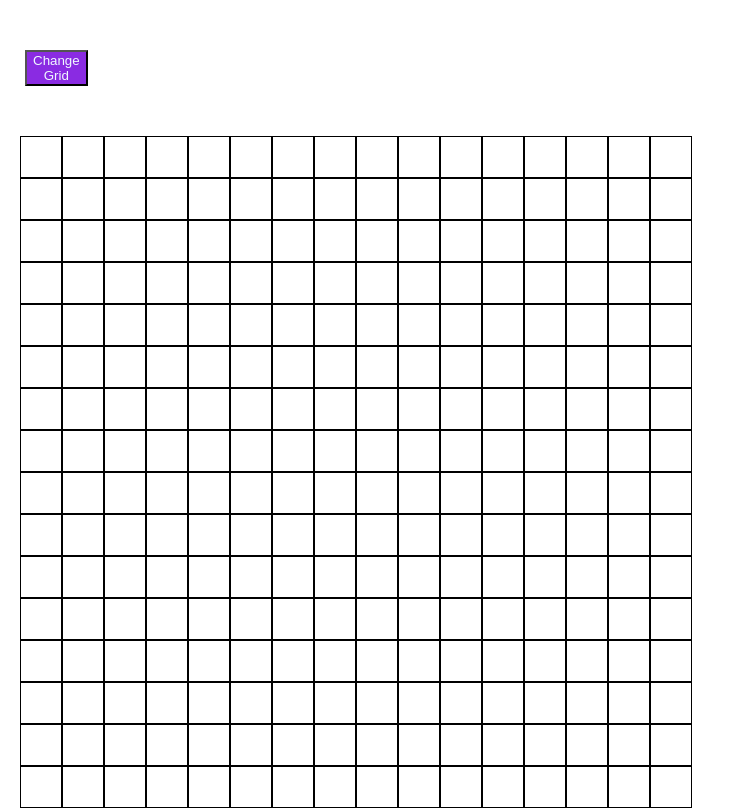
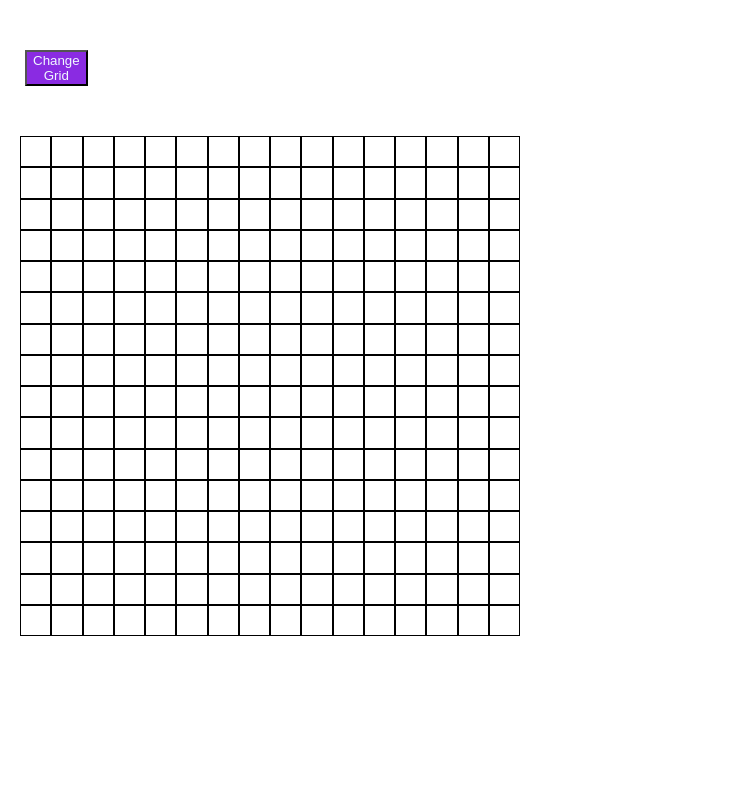
Before and after one commit to mmtzitziras/etch-a-sketch, a plain HTML site: page index.html in a window 1280 px wide. Shown: the top 808 px of the page, without its empty margins (0-735 px from the left). Drawn offline with Linux system fonts and the light colour scheme.

Commit message:
Fixed grid size and each box size so it fits inside the container

```diff
--- a/js/main.js
+++ b/js/main.js
@@ -1,14 +1,13 @@
 let gridSize = 16;
 
 const container = document.querySelector('.container');
-const body = document.querySelector('body');
 const changeGrid = document.querySelector('.change-grid');
 createGrid();
 
 changeGrid.addEventListener('click', changeSize => {
     let newSize = parseInt(prompt('Enter new grid size:'));
-    while (newSize<0){
-        let newSize = parseInt(prompt('Enter new grid size:'));
+    while (newSize<0 || newSize>100){
+        newSize = parseInt(prompt('Enter new grid size:'));
     }
     removeGrid();
     gridSize = newSize;
@@ -18,7 +17,7 @@ changeGrid.addEventListener('click', changeSize => {
 
 function createGrid() {
 
-    for (let i = 0; i < gridSize*gridSize + gridSize; i++) {
+    for (let i = 0; i < gridSize*gridSize; i++) {
         const div = document.createElement('div');
         div.addEventListener("mouseover", event => {
             div.style.backgroundColor = 'red';
@@ -26,15 +25,18 @@ function createGrid() {
         div.addEventListener("mouseout", event => {
             div.style.backgroundColor = 'white';
         });
-        if ( i % (gridSize + 1) === 0){
 
-            div.style.height = "0";
-            div.style.border = "0";
-            div.style.marginRight = "100%";
-        }
+        div.style.width = `${(500/gridSize) - 2}px`;
+        div.style.height = `${(500/gridSize) - 2}px`;
+        // if ( i % (gridSize + 1) === 0){
+
+        //     div.style.height = "0";
+        //     div.style.border = "0";
+        //     div.style.marginRight = "100%";
+        // }
         container.appendChild(div);
     }
-    body.style.minWidth = `${gridSize * 40 + gridSize*10}px`;
+
 }
 
 function removeGrid(){
--- a/styles/styles.css
+++ b/styles/styles.css
@@ -7,13 +7,16 @@ body {
     display: flex;
     flex-wrap: wrap;
     margin-left: 20px;
+    max-width: 500px;
+    min-width: 500px;
+    max-height: 500px;
+    min-height: 500px;
+
 }
 
 .container > div{
-    border: 1px solid black;
-    height: 40px;
-    width: 40px;
-}
+    border: 1px solid black;}
+
 
 
 .div-hover {
```
